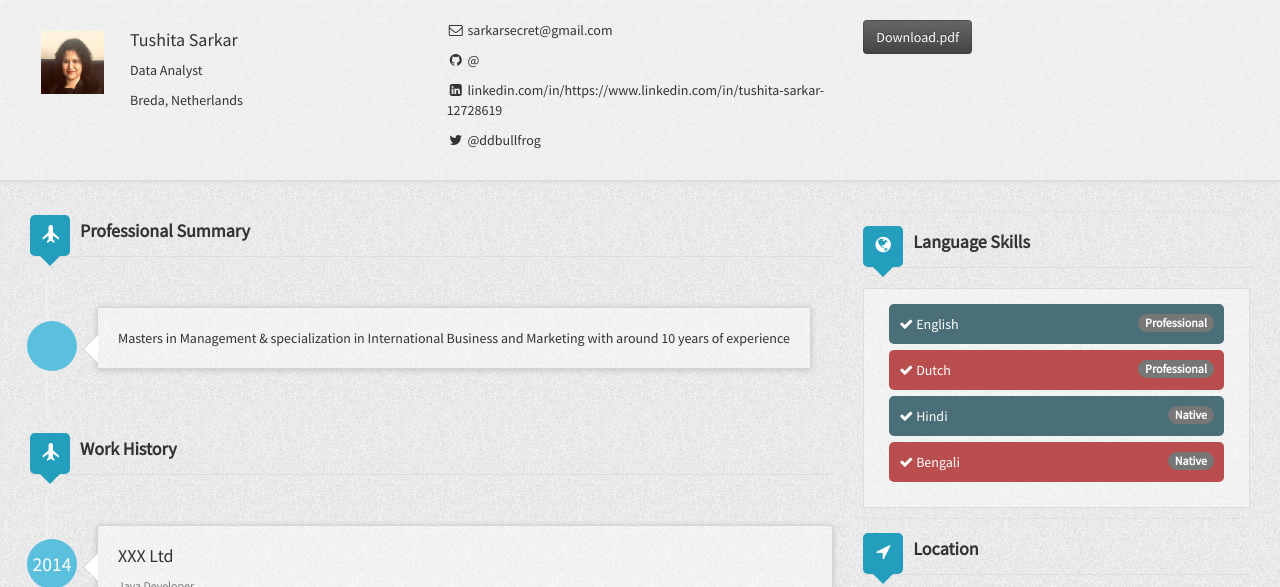
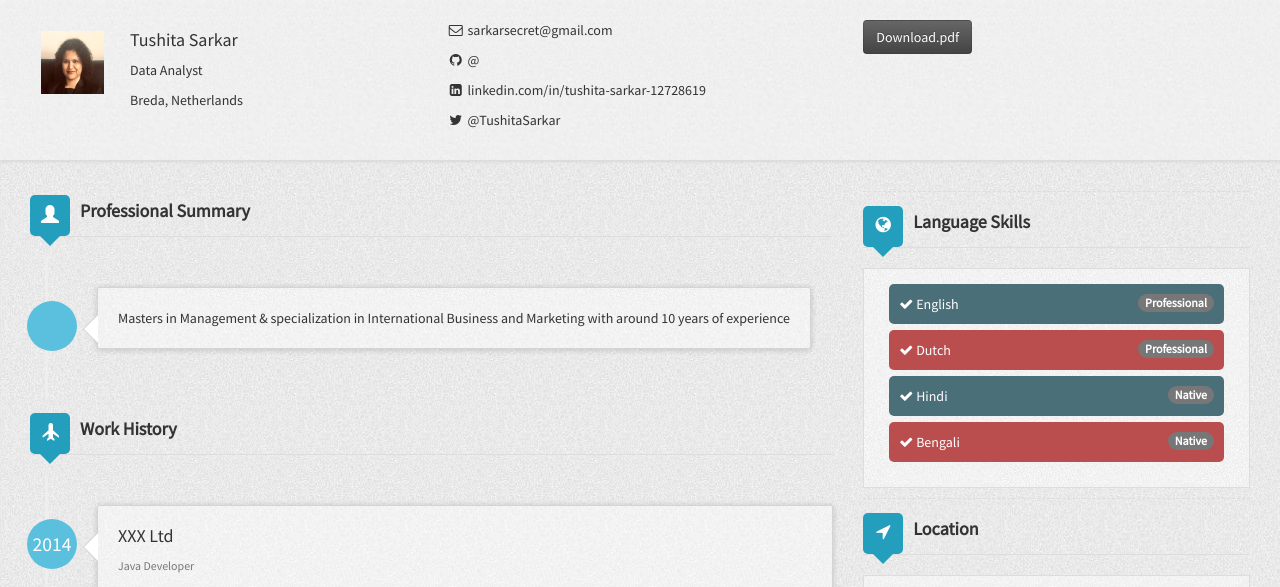
Before and after one commit to EagleEyeVision/TushitaSarkar, a Jekyll site: the page built from index.html, in a window 1280 px wide and 900 px high, cut to the strip 0-587 px from the top of the window. Built offline with Jekyll 4.4.1, drawn with Linux system fonts in a browser that asks for light colours; nearby versions of some CDN libraries.

Commit message:
updating glymphicon

```diff
--- a/_config.yml
+++ b/_config.yml
@@ -18,12 +18,10 @@ author:
   address: Breda, Netherlands
   email: sarkarsecret@gmail.com
   link: https://eagleeyevision.nl/
-  weibo:
-  linkedin: https://www.linkedin.com/in/tushita-sarkar-12728619
-  twitter: ddbullfrog
+  linkedin: tushita-sarkar-12728619
+  twitter: TushitaSarkar
   gavatar: /assets/img/avatar.JPG
-  stackoverflow:
-#  stackoverflow: 4582127
+
   professionalSummary:
     - summary1:
       description: Masters in Management & specialization in International Business and Marketing with around 10 years of experience
--- a/index.html
+++ b/index.html
@@ -5,7 +5,7 @@ layout: default
     <div class="row-fluid">
         <div class="col-md-8">
           {% if site.author.professionalSummary %}
-            <h3 class="title with-icon"><span class="glyphicon glyphicon-plane cat-title"></span>Professional Summary</h3>
+            <h3 class="title with-icon"><span class="glyphicon glyphicon-user cat-title"></span>Professional Summary</h3>
             <ul class="timeline">
               {% for summary in site.author.professionalSummary %}
                   <li class="timeline-inverted">
```
